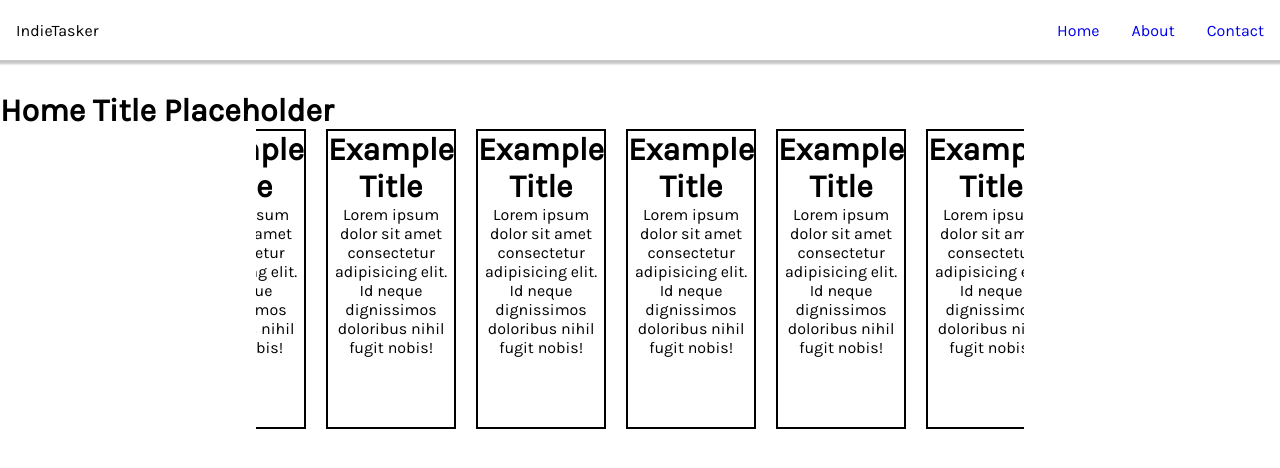
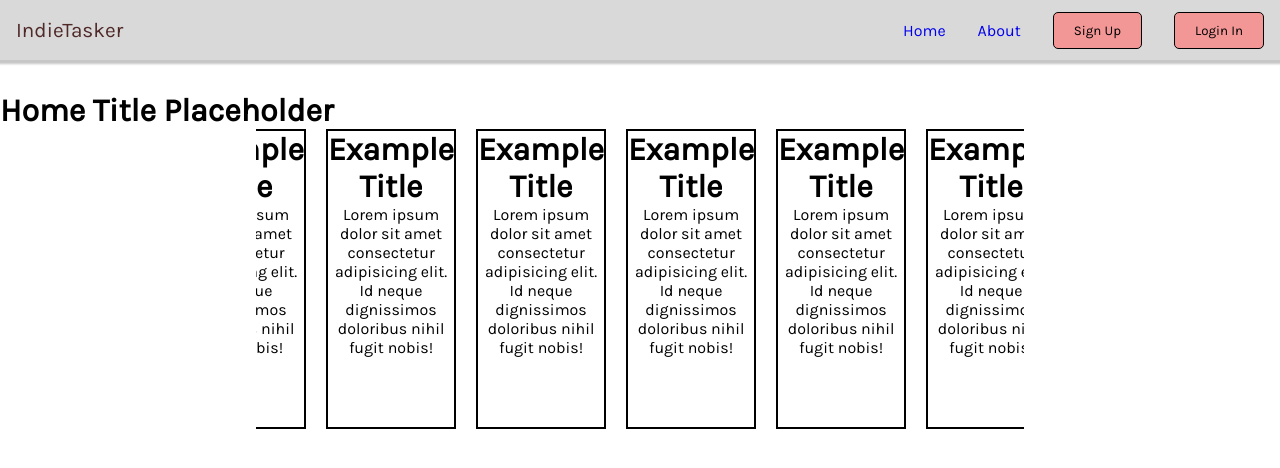
Before and after one commit to Moh-Zaman/IndieTasker, a React (Vite) app: page / in a window 1280 px wide. Shown: the top 468 px of the page. Built offline with nearby package versions, Linux system fonts and the light colour scheme.

Commit message:
Fixed buttons hover and changed colours to ones matching wireframe

```diff
--- a/src/App.css
+++ b/src/App.css
@@ -14,13 +14,6 @@ body {
   -moz-osx-font-smoothing: grayscale;
 }
 
-.navigation-container {
-  max-width: 90%;
-  margin-right: auto;
-  margin-left: auto;
-  padding: 1rem;
-}
-
 article h1 {
   margin: 1rem 0;
 }
--- a/src/components/Navbar/Navbar.css
+++ b/src/components/Navbar/Navbar.css
@@ -1,3 +1,4 @@
+/* General navigation styles */
 .navigation {
   position: relative;
   display: flex;
@@ -5,18 +6,27 @@
   height: 60px;
   width: 100%;
   padding: 0.5rem 0rem;
-    background-color: #fff;
+  background-color: #D9D9D9;
   color: black;
   box-shadow: 0 2px 2px 2px rgba(9, 9, 9, 0.23);
 }
 
+.navigation-container {
+  max-width: 90%;
+  margin-right: auto;
+  margin-left: auto;
+  padding: 1rem;
+}
+
+/* Name of website/brand name styles */
 .brand-name {
   text-decoration: none;
-    color: black;
+  color: #502929;
   font-size: 1.3rem;
   margin-left: 1rem;
 }
 
+/* Navigation Menu Styles */
 .navigation-menu {
   margin-left: auto;
 }
@@ -24,6 +34,7 @@
 .navigation-menu ul {
   display: flex;
   padding: 0;
+  align-items: center;
 }
 
 .navigation-menu li {
@@ -37,13 +48,14 @@
   width: 100%;
 }
 
+/* Hamburger Menu Styles */
 .hamburger {
   border: 0;
   height: 40px;
   width: 40px;
   padding: 0.5rem;
   border-radius: 50%;
-    background-color: #283b8b;
+  background-color: #12215e;
   cursor: pointer;
   transition: background-color 0.2s ease-in-out;
   position: absolute;
@@ -54,9 +66,51 @@
 }
 
 .hamburger:hover {
-    background-color: #2642af;
+  background-color: #030b2c;
 }
 
+/* Button Styles */
+.sign-up-button {
+  color: back;
+  padding: 10px 20px;
+  border-radius: 5px;
+  border: 1px solid black;
+  cursor: pointer;
+  font-family: "Karla", -apple-system, BlinkMacSystemFont, "Segoe UI", "Roboto",
+    "Oxygen", "Ubuntu", "Cantarell", "Fira Sans", "Droid Sans", "Helvetica Neue",
+    sans-serif;
+  -webkit-font-smoothing: antialiased;
+  -moz-osx-font-smoothing: grayscale;
+  background-color: #F29696;
+}
+
+.sign-up-button:hover {
+  background-color: #315A63;
+  border-color: black;
+  color: white;
+}
+
+.log-in-button {
+  color: black;
+  padding: 10px 20px;
+  border-radius: 5px;
+  border: 1px solid black;
+  cursor: pointer;
+  font-family: "Karla", -apple-system, BlinkMacSystemFont, "Segoe UI", "Roboto",
+    "Oxygen", "Ubuntu", "Cantarell", "Fira Sans", "Droid Sans", "Helvetica Neue",
+    sans-serif;
+  -webkit-font-smoothing: antialiased;
+  -moz-osx-font-smoothing: grayscale;
+  background-color: #F29696;
+}
+
+.log-in-button:hover {
+  background-color: #315A63;
+  border-color: black;
+  color: white;
+}
+
+/* Media Queries for Navigation Menu */
 @media screen and (max-width: 550px) {
   .hamburger {
     display: block;
--- a/src/components/Navbar/Navbar.jsx
+++ b/src/components/Navbar/Navbar.jsx
@@ -7,9 +7,7 @@ function Navbar() {
 
   return (
     <nav className="navigation">
-      <div className="brand-name"></div>
-        <span>IndieTasker</span>
-
+      <div className="brand-name">IndieTasker</div>
       <button
         className="hamburger"
         onClick={() => {
@@ -43,7 +41,10 @@ function Navbar() {
             <a href="/about">About</a>
           </li>
           <li>
-            <a href="/contact">Contact</a>
+            <button className="sign-up-button">Sign Up</button>
+          </li>
+          <li>
+            <button className="log-in-button">Login In</button>
           </li>
         </ul>
       </div>
```
Lines whose indentation alone changed are shown as unchanged.
